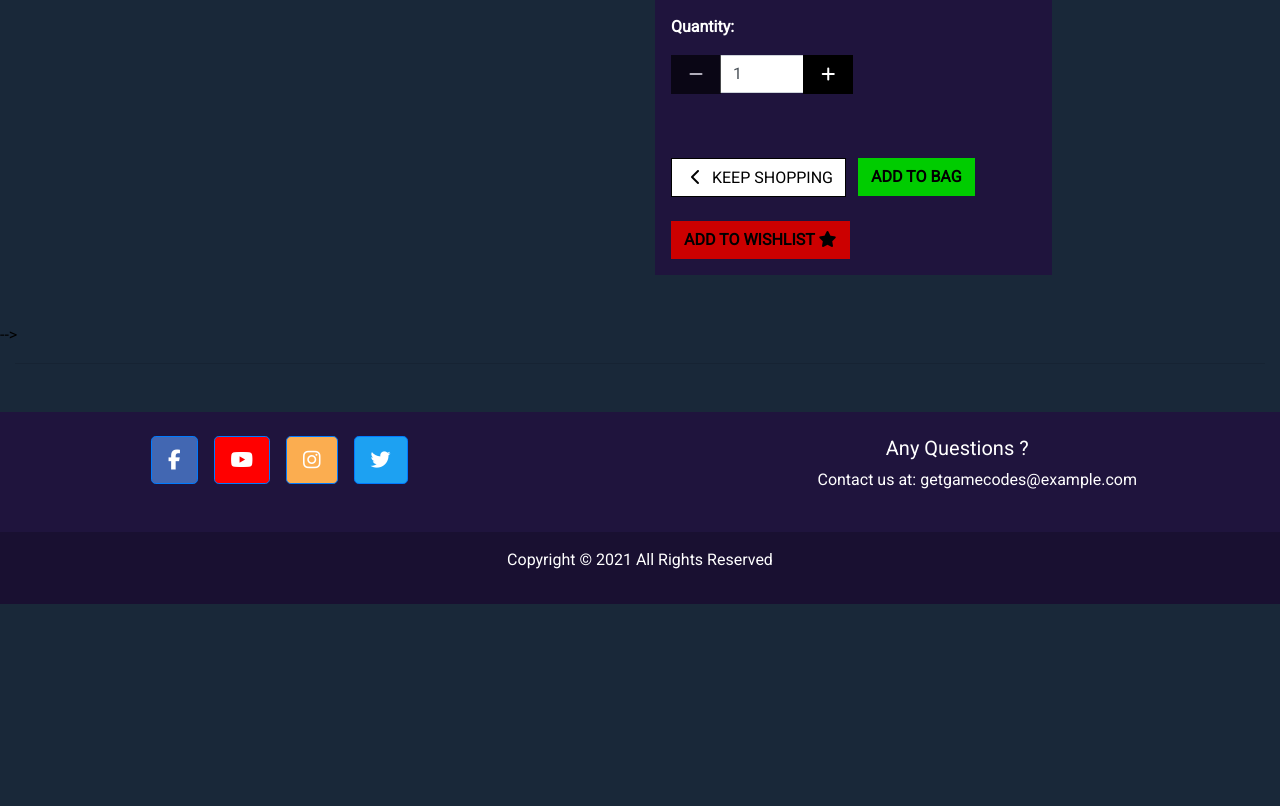
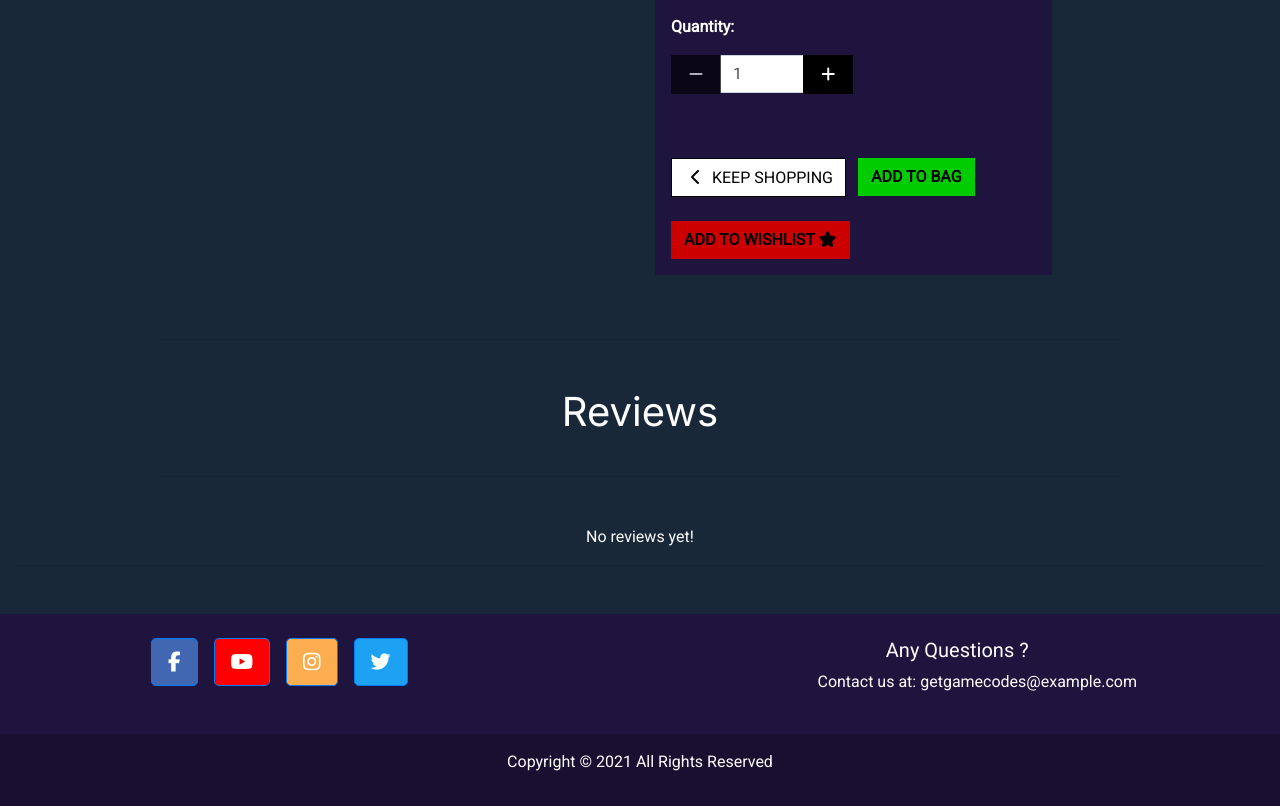
Before and after one commit to ThomasMSmit/GetGameCodes, a Django app: page /products/175/ in a window 1280 px wide. Shown: the part 1910-2716 px from the top of the page. Before the commit the page ends 2514 px from the top, so only its background shows below. Run offline with Django 3.2, Linux system fonts and the light colour scheme; data comes from the database, SQL or seed files in the repository; data that the repository does not hold is empty; some libraries are stand-ins or nearby versions.

Commit message:
uncomment inculde for review.html

```diff
--- a/products/templates/products/product_detail.html
+++ b/products/templates/products/product_detail.html
@@ -98,7 +98,7 @@
             </div>
         </div>
     </div>
-<!-- {% include 'reviews/includes/review.html' %} -->
+{% include 'reviews/includes/review.html' %}
 {% endblock %}
 
 {% block postloadjs %}
```
